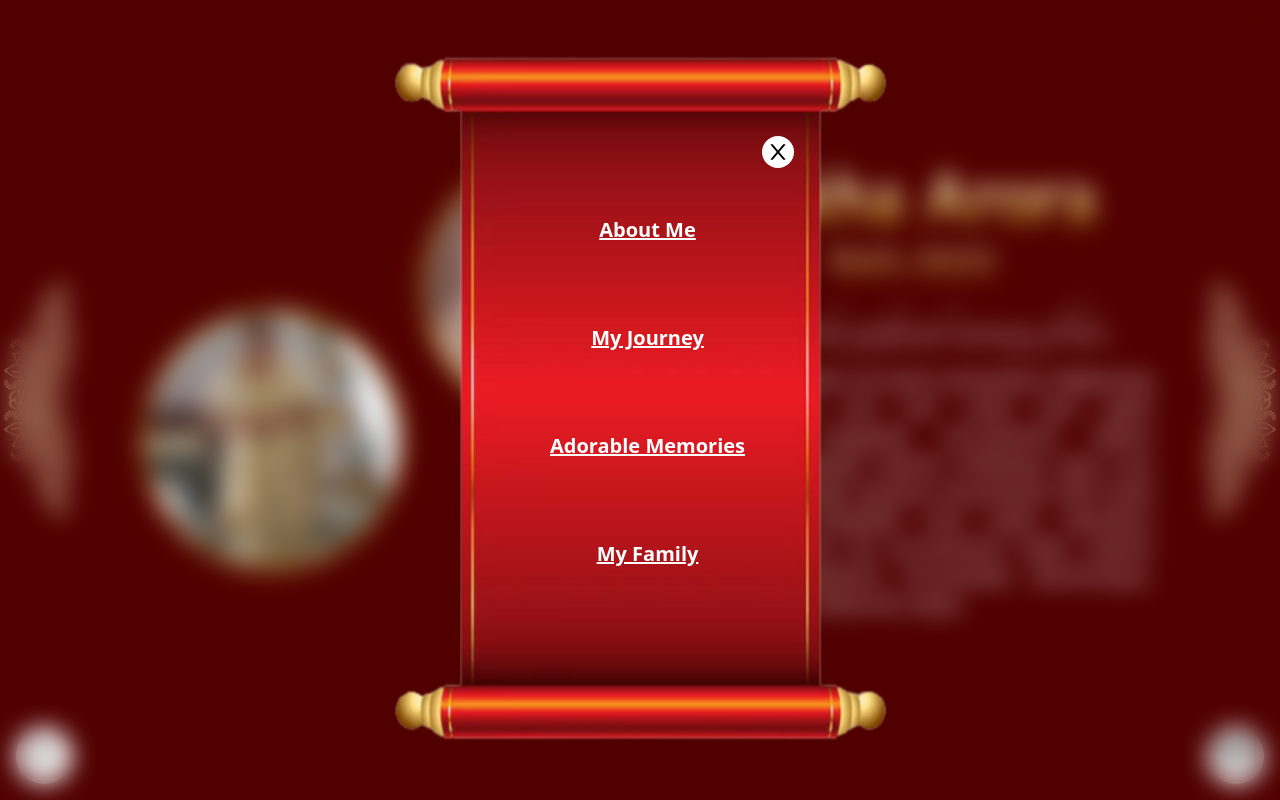
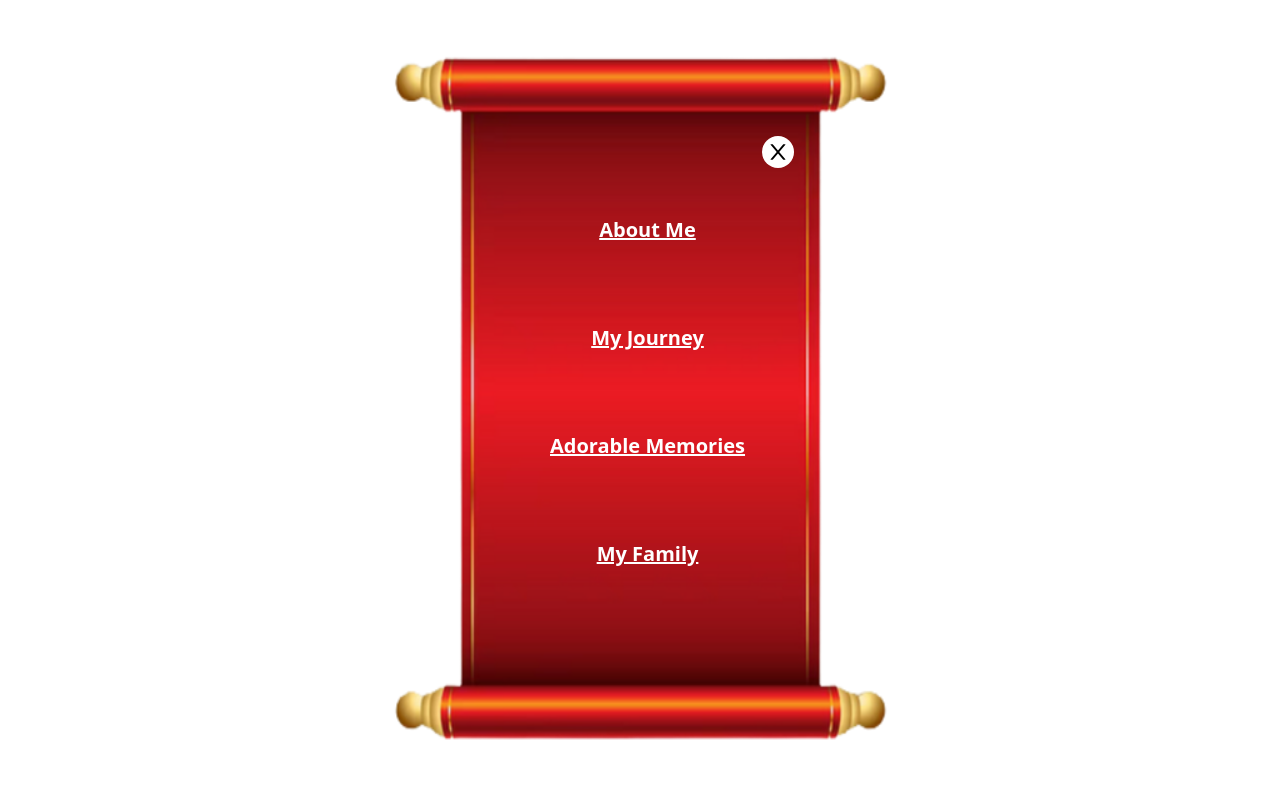
Before and after one commit to UltigendLemate/rekhamam, a Next.js app: page / in a window 1280 px wide. Both pictures are taken after a click on the element 44 px from the left and 756 px from the top of the page. Built offline with nearby package versions, Linux system fonts and the light colour scheme; grey boxes are pictures that could not be loaded.

Commit message:
white bg

```diff
--- a/src/pages/_app.js
+++ b/src/pages/_app.js
@@ -63,7 +63,7 @@ Your browser does not support the audio element.
         )}
       </div>
 
-      {hamburger&& <div className="Navm  z-50 backdrop-blur-md h-full w-full fixed top-0 left-0 py-10">
+      {hamburger&& <div className="Navm  z-50 bg-white h-full w-full fixed top-0 left-0 py-10">
         <div className="max-w-[500px] h-[90%] grid relative sm:absolute sm:left-[calc(50%-250px)] items-center font-bold justify-center">
           <div className="text-black bg-white rounded-full p-1 font-extrabold text-2xl absolute top-[6rem] right-[5.5rem] lg:right-[6rem] cursor-pointer" onClick={() =>
           sethamburger((prev) => {
```
